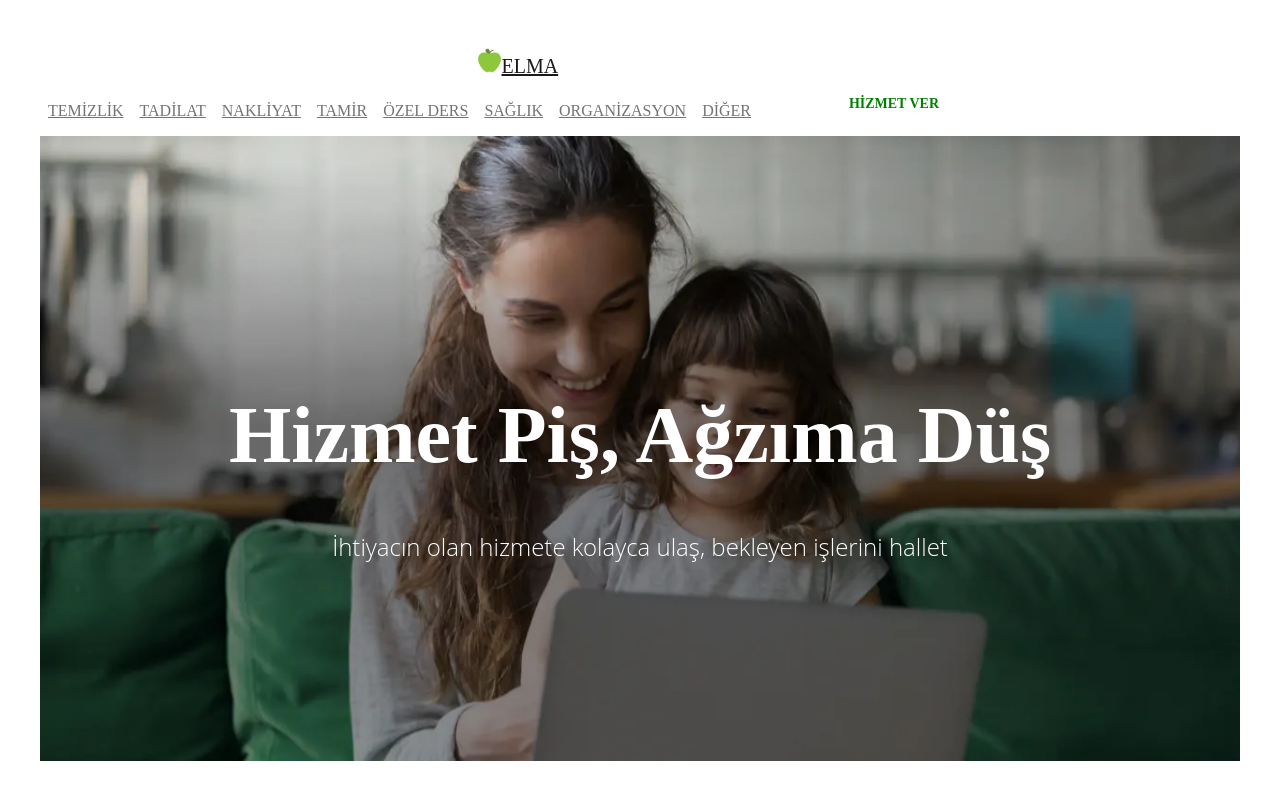
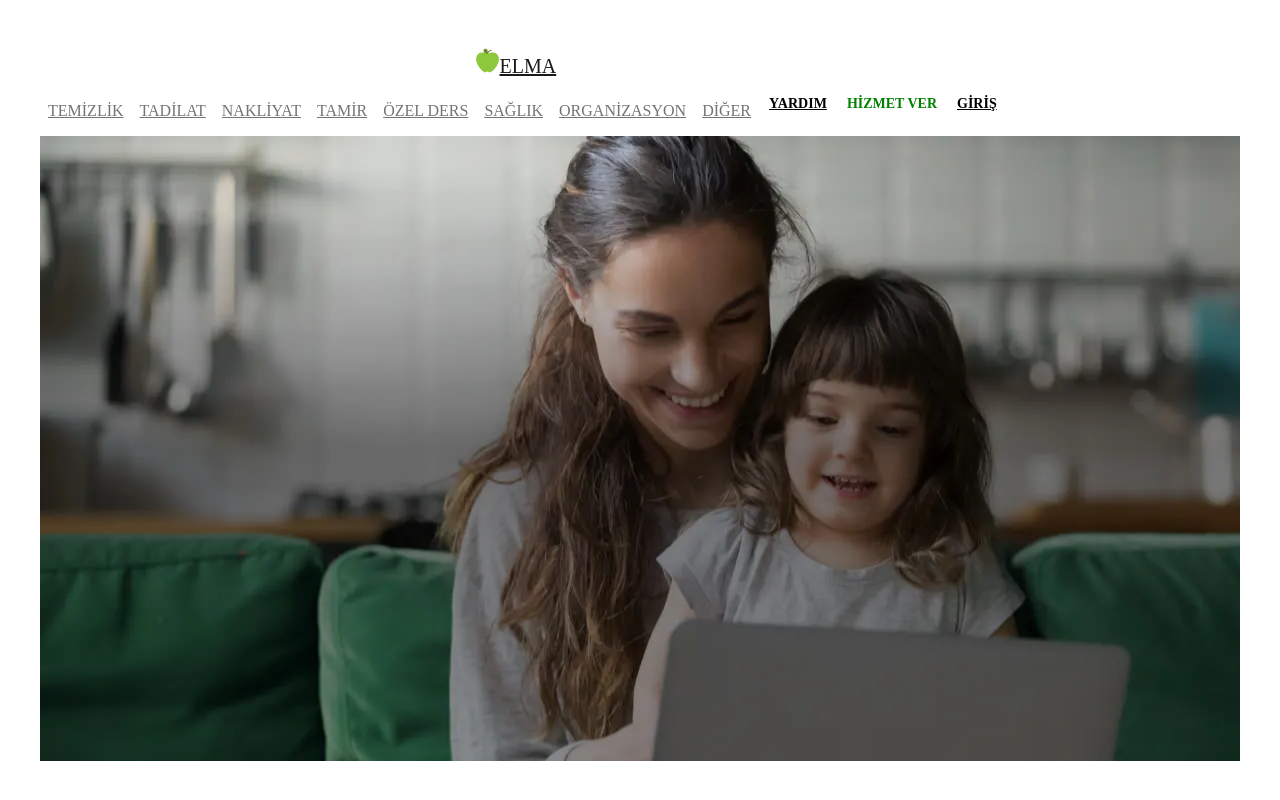
Before and after one commit to nildembuse/ArmutClone, a React (Vite) app: page / in a window 1280 px wide. Shown: the top 800 px of the page. Built offline with nearby package versions, Linux system fonts and the light colour scheme.

Commit message:
duzenleme yapiliyor

```diff
--- a/index.html
+++ b/index.html
@@ -4,7 +4,7 @@
     <meta charset="UTF-8" />
     <link rel="icon" type="" href="/src/img/elma.svg.png" />
     <meta name="viewport" content="width=device-width, initial-scale=1.0" />
-    <title>Armut: Hizmet Piş, Ağzıma Düş. Ev Temizliği, Tadilat, Nakliyat</title>
+    <title>Elma: Hizmet Piş, Ağzıma Düş. Ev Temizliği, Tadilat, Nakliyat</title>
   </head>
   <body>
     <div id="root"></div>
--- a/src/App.css
+++ b/src/App.css
@@ -13,7 +13,7 @@
   padding-bottom: 8rem;
   background: no-repeat center center;
   background-size: cover;
-  background-image: url(/src/img/hero.jpeg);
+ /* background-image: url(/src/img/hero.jpeg); */
 }
 header.masthead:before {
   content: "";
@@ -22,7 +22,7 @@
   left: 0;
   right: 0;
   bottom: 0;
-
+  background-image: url(/src/img/hero.jpeg);
 }
 header.masthead .page-heading,
 header.masthead .post-heading,
@@ -79,8 +79,8 @@
 }
 
 .but{
-  border: 1px solid #fff;
-  color: #fff;
+  border: 1px solid var(--headerbeprobutton);
+  color: var(--headerbeprobutton);
   font-size: 14px;
   padding: 5px 10px;
   font-weight: 700;
@@ -160,6 +160,7 @@
   padding-left: 0;
   margin-bottom: 0;
   list-style: none;
+
 }
 
 .nav-link {
@@ -284,6 +285,8 @@
   align-items: center;
   justify-content: space-between;
   padding: var(--bs-navbar-padding-y) var(--bs-navbar-padding-x);
+
+
 }
 .container img {
   width: 25px;
```
